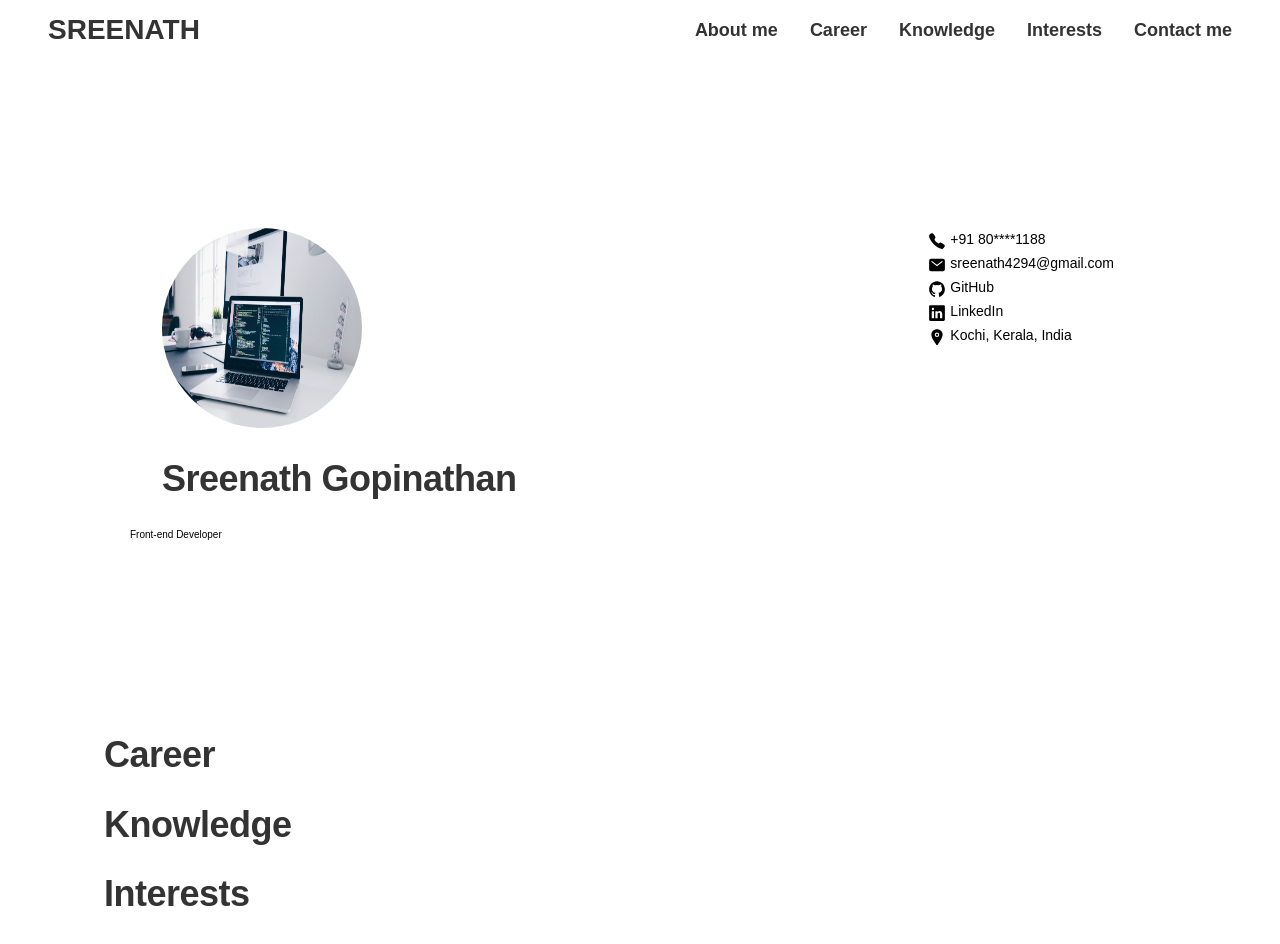
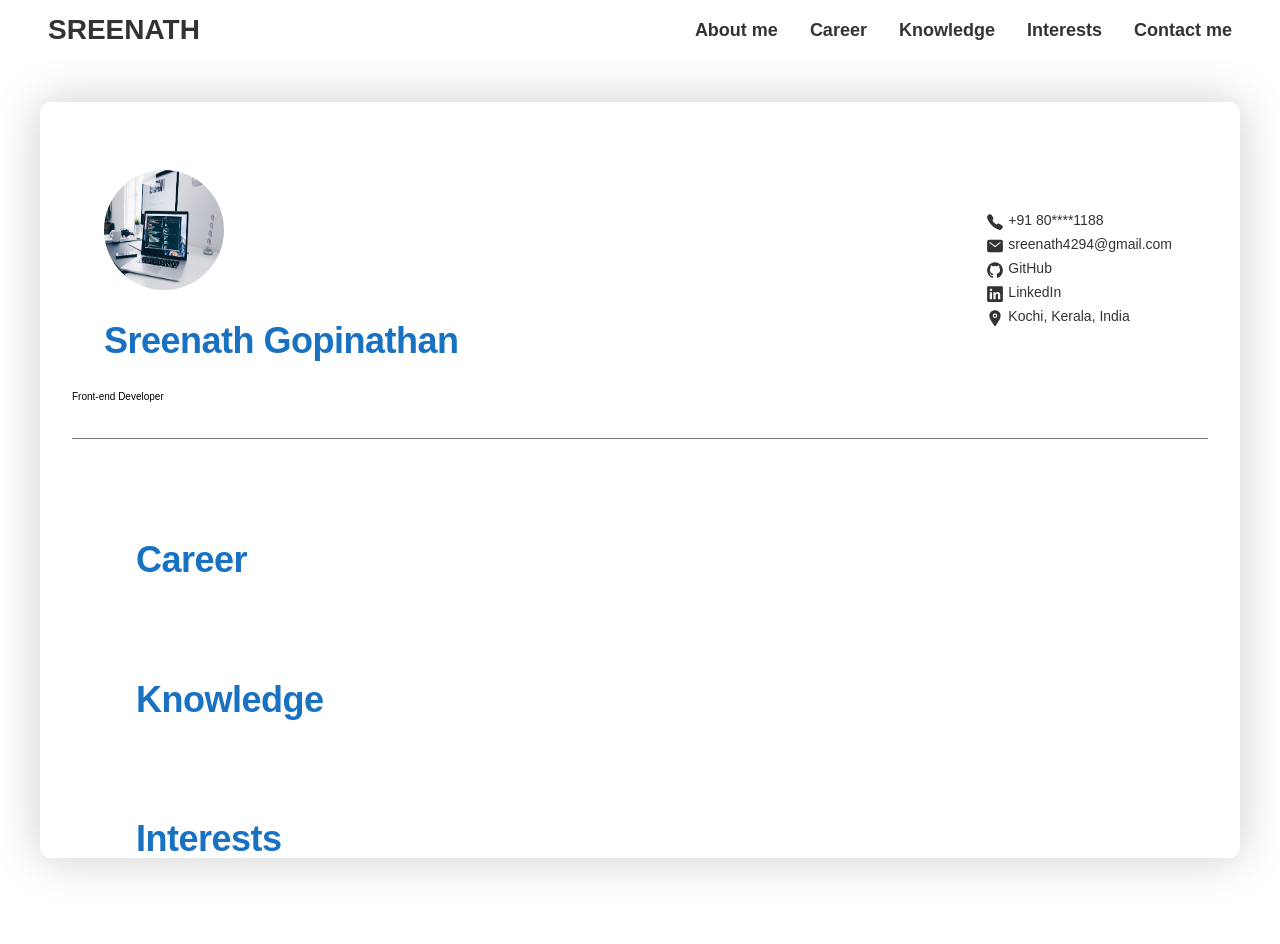
Before and after one commit to sreenath4294/resume, a plain HTML site: page index.html in a window 1280 px wide. Drawn offline with nearby package versions, Linux system fonts and the light colour scheme.

Commit message:
update layout

```diff
--- a/index.html
+++ b/index.html
@@ -30,8 +30,8 @@
     </nav>
   </header>
 
-  <section class="section-hero">
-    <div class="hero container">
+  <div class="page-wrapper container">
+    <div class="section-hero">
       <div class="hero-details">
         <img src="/images/bg.jpg" class="hero-img">
         <h1 class="heading-primary">Sreenath Gopinathan</h1>
@@ -55,25 +55,25 @@
         <p class="contact-item"> Kochi, Kerala, India</p>
       </div>
     </div>
-  </section>
 
-  <section class="section-profile">
+    <div class="section-profile">
       <div class="profile container">
         <h1 class="heading-primary">Career</h1>
       </div>
-  </section>
+    </div>
 
-  <section class="section-knowledge">
+    <div class="section-knowledge">
       <div class="profile container">
         <h1 class="heading-primary">Knowledge</h1>
       </div>
-  </section>
+    </div>
 
-  <section class="section-interests">
+    <div class="section-interests">
       <div class="profile container">
         <h1 class="heading-primary">Interests</h1>
       </div>
-  </section>
+    </div>
+  </div>
 
 </body>
 
--- a/styles/general.css
+++ b/styles/general.css
@@ -62,6 +62,11 @@ body {
   overflow-x: hidden;
 }
 
+.page-wrapper {
+  box-shadow: 0 0 4.8rem rgba(0, 0, 0, 0.2);
+  border-radius: 1.2rem;
+}
+
 /****************************************/
 /* REUSABLE SECTION */
 /****************************************/
@@ -73,13 +78,13 @@ body {
   letter-spacing: -0.5;
   margin-bottom: 3.2rem;
   padding: 0 3.2rem;
-  color: #333;
+  color: #1971c2;
 }
 
 .container {
   max-width: 120rem;
   padding: 0 3.2rem;
-  margin: 0 auto;
+  margin: 10.2rem auto;
 }
 
 .grid {
--- a/styles/style.css
+++ b/styles/style.css
@@ -82,8 +82,8 @@ a {
 
 .nav-option:hover,
 .nav-option:active {
-  color: #05505a;
-  border-bottom: 3px solid #05505a;
+  color: #1971c2;
+  border-bottom: 3px solid #1971c2;
 }
 
 /****************************************/
@@ -91,25 +91,18 @@ a {
 /****************************************/
 
 .section-hero {
-  /* height: 100vh; */
-  margin: 9.8rem auto;
-  padding: 9.8rem;
-  display: flex;
-  align-items: center;
+  width: 100%;
+  padding: 3.6rem 0;
+  border-bottom: 1px solid #777;
 
-  /* background-image: url("../images/hero.jpg"); */
-}
-
-.hero {
-  width: 100%;
   display: flex;
   justify-content: space-between;
-  /* gap: 12.8rem; */
+  align-items: center;
 }
 
 .hero-img {
-  height: 20rem;
-  width: 20rem;
+  height: 12rem;
+  width: 12rem;
   border-radius: 50%;
   margin: 3.2rem;
 }
@@ -120,8 +113,6 @@ a {
   grid-template-columns: 1fr auto;
   column-gap: 0.4rem;
   row-gap: 0.6rem;
-  align-items: flex-start;
-  justify-content: space-around;
   grid-auto-rows: 1.8rem;
 }
 
@@ -129,17 +120,19 @@ a {
 .contact-item:link,
 .contact-item:visited {
   font-size: 1.4rem;
-  color: black;
+  color: #333;
 }
 
 .active-anchor:hover,
 .active-anchor:active {
-  border-bottom: 1px solid black;
+  border-bottom: 1px solid #333;
 }
 
 .contact-icon {
   height: 1.8rem;
   width: 1.8rem;
+  fill: #333;
+  z-index: -1;
 }
 
 /****************************************/
```
Lines whose indentation alone changed are shown as unchanged.
